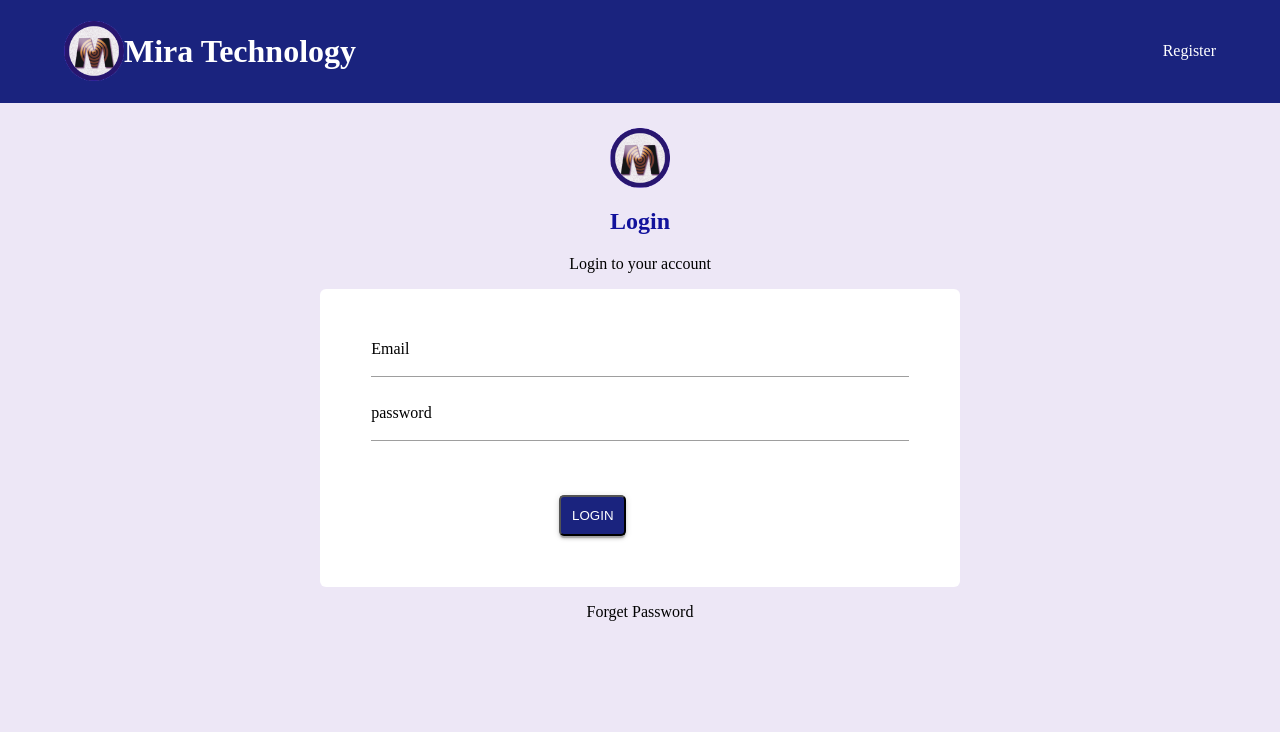
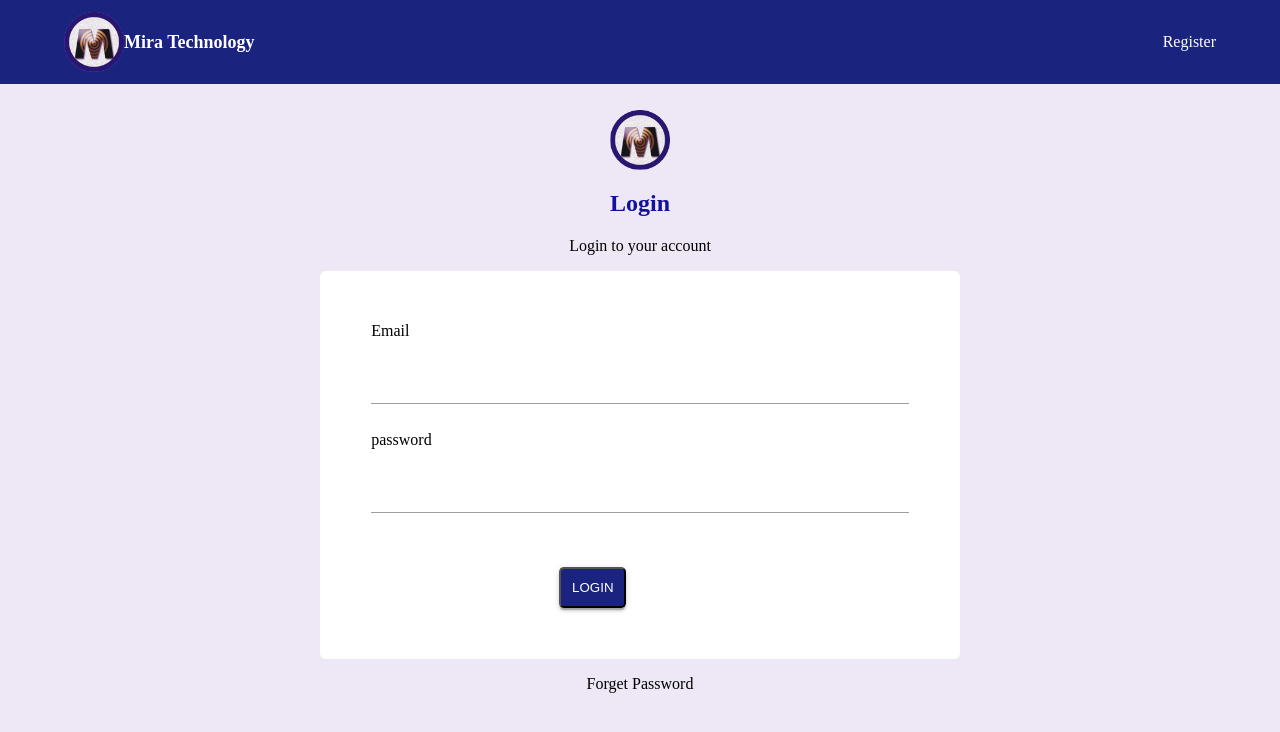
Before and after one commit to realadebimpe/Login-page, a plain HTML site: page index.html in a window 1280 px wide. Drawn offline with Linux system fonts and the light colour scheme.

Commit message:
Restuctured input field

```diff
--- a/css/style.css
+++ b/css/style.css
@@ -21,11 +21,9 @@ header {
     display: flex;
     align-items: center;
     cursor: pointer;
+    font-size: 18px;
 }
 
-.header-logo{
-
-}
 
 a{
     color: white;
@@ -43,9 +41,15 @@ a{
 
 input {
     width: 100%;
-    margin-bottom: 5%;
+    margin: 5% 0;
     border: none;
     border-bottom: 1px solid #9e9e9e;
+    padding: 2%;
+    outline: none;
+}
+
+input:focus {
+    border-bottom: 2px solid #1a237e;;
 }
 
 button{
```
